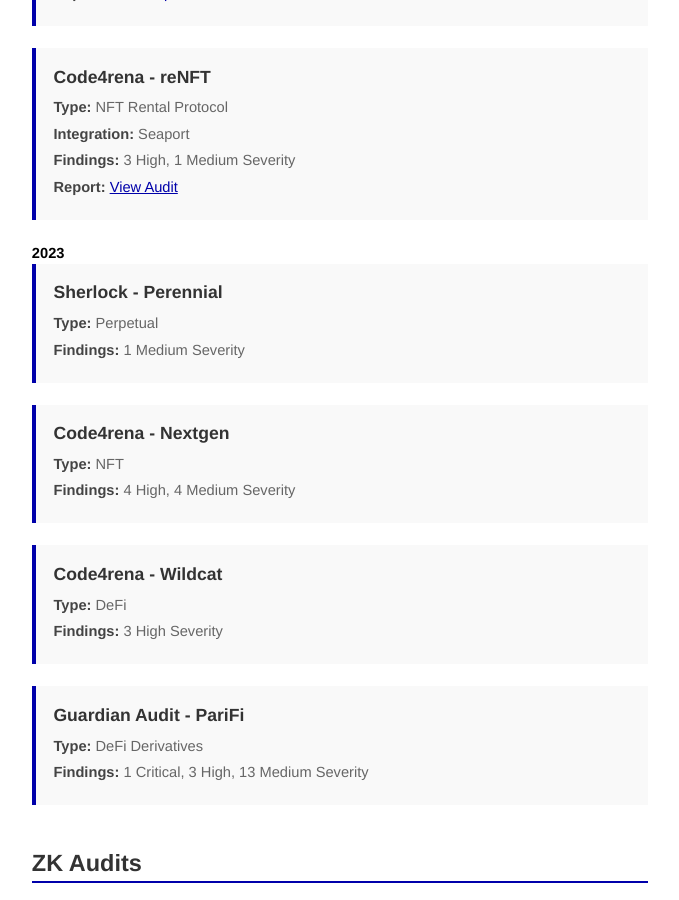
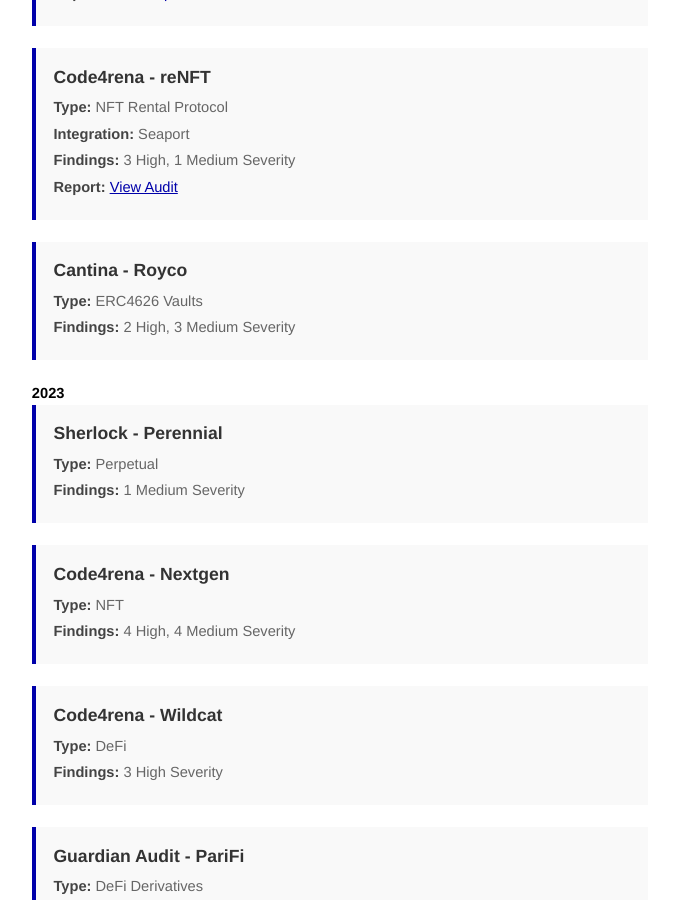
Before and after one commit to ret2basic/ret2basic.github.io, a Jekyll site: the page built from audits.html, in a window 1280 px wide and 900 px high, scrolled down 1667 px. Shown: the whole window, without its empty margins (300-979 px from the left). Built offline with Jekyll 4.4.1, drawn with Linux system fonts in a browser that asks for light colours.

Commit message:
Add Cantina - Royco audit entry to EVM Audits 2024
🤖 Generated with [Claude Code](https://claude.ai/code)

Co-Authored-By: Claude <noreply@anthropic.com>

```diff
--- a/audits.html
+++ b/audits.html
@@ -100,6 +100,14 @@ title: Web3 Audit Portfolio - ret2basic.eth
         <p><strong>Integration:</strong> Seaport</p>
         <p><strong>Findings:</strong> 3 High, 1 Medium Severity</p>
         <p><strong>Report:</strong> <a href="https://code4rena.com/audits/2024-01-renft" target="_blank">View Audit</a></p>
+      </div>
+    </div>
+
+    <div class="audit-item">
+      <h3>Cantina - Royco</h3>
+      <div class="audit-details">
+        <p><strong>Type:</strong> ERC4626 Vaults</p>
+        <p><strong>Findings:</strong> 2 High, 3 Medium Severity</p>
       </div>
     </div>
 
```
